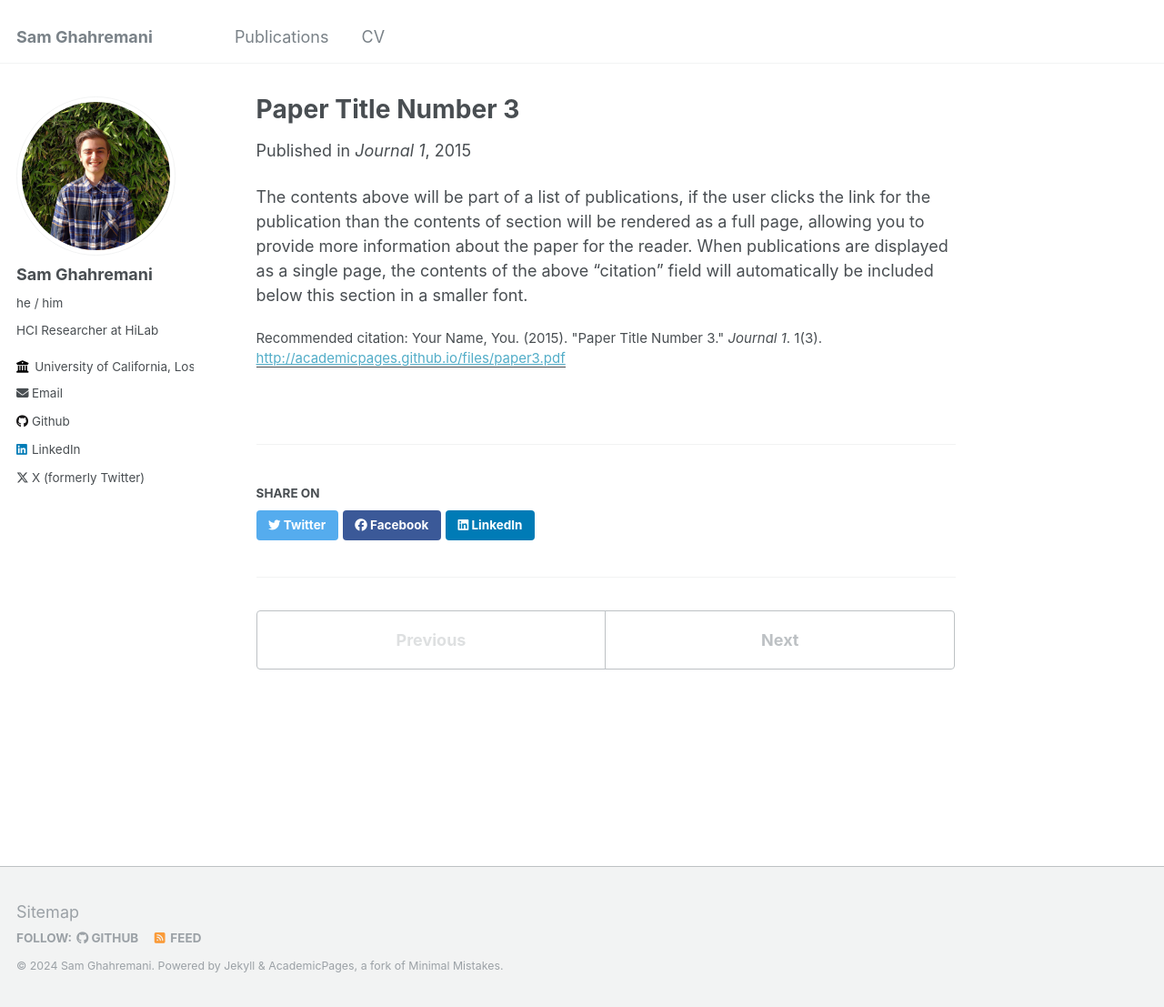
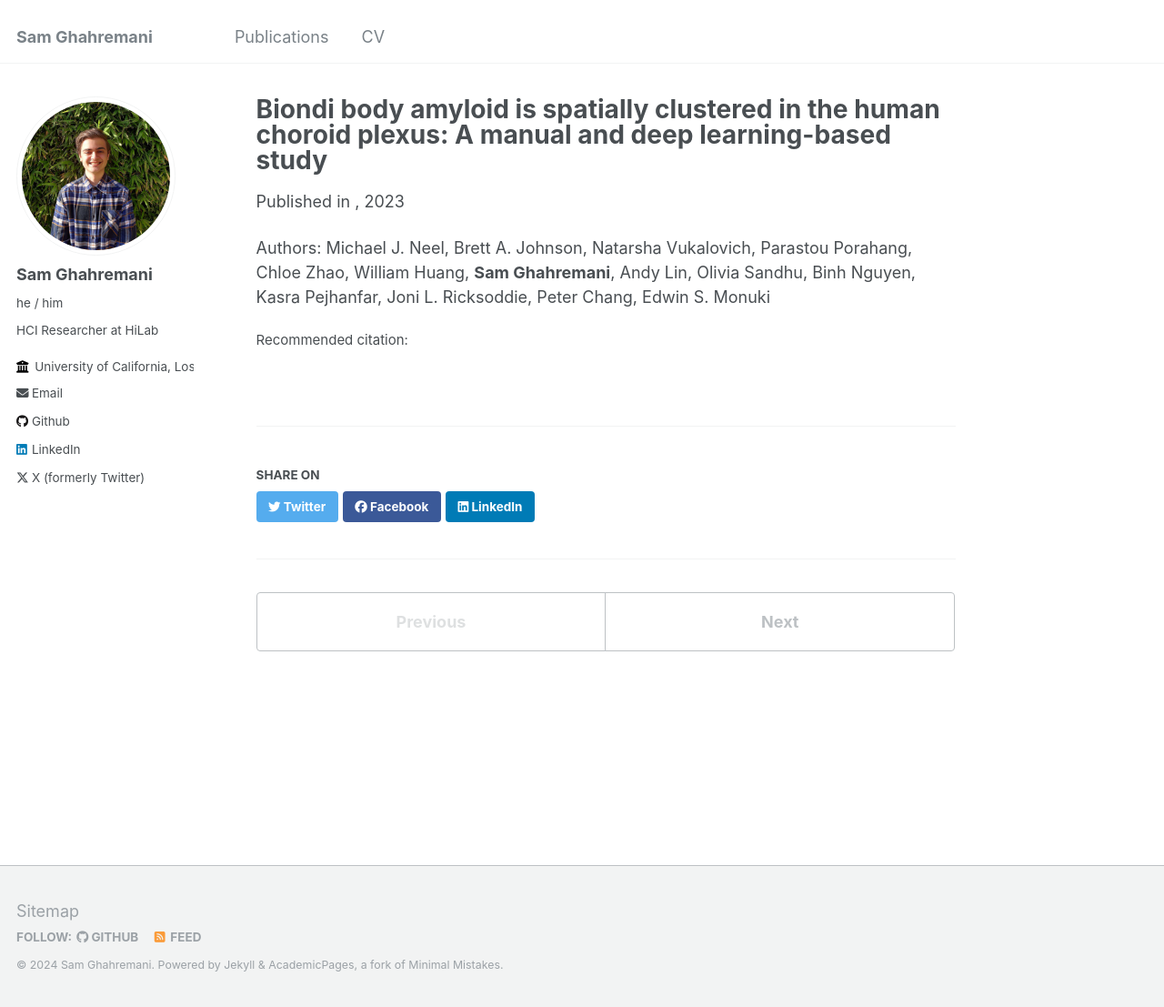
Before and after one commit to TheSamG/PersonalWebsite, a Jekyll site: the page built from _publications/3-Biondi.md, in a window 1280 px wide and 1107 px high. Shown: the whole window at 91% size. Built offline with Jekyll 4.4.1, drawn with Linux system fonts in a browser that asks for light colours.

Commit message:
added rest of monuki papers

```diff
--- a/_publications/3-Biondi.md
+++ b/_publications/3-Biondi.md
@@ -1,12 +1,12 @@
 ---
-title: "Paper Title Number 3"
+title: "Biondi body amyloid is spatially clustered in the human choroid plexus: A manual and deep learning-based study"
 collection: publications
-permalink: /publication/2015-10-01-paper-title-number-3
-excerpt: 'This paper is about the number 3. The number 4 is left for future work.'
-date: 2015-10-01
-venue: 'Journal 1'
-paperurl: 'http://academicpages.github.io/files/paper3.pdf'
-citation: 'Your Name, You. (2015). &quot;Paper Title Number 3.&quot; <i>Journal 1</i>. 1(3).'
+permalink: /publication/Biondi
+excerpt: 'PAPER IN PREPERATION'
+date: 2023-01-01
+venue: ''
+paperurl: ''
+citation: ''
 ---
 
-The contents above will be part of a list of publications, if the user clicks the link for the publication than the contents of section will be rendered as a full page, allowing you to provide more information about the paper for the reader. When publications are displayed as a single page, the contents of the above "citation" field will automatically be included below this section in a smaller font.
+Authors: Michael J. Neel, Brett A. Johnson, Natarsha Vukalovich, Parastou Porahang, Chloe Zhao, William Huang, **Sam Ghahremani**, Andy Lin, Olivia Sandhu, Binh Nguyen, Kasra Pejhanfar, Joni L. Ricksoddie, Peter Chang, Edwin S. Monuki
```
Also changed, not shown: _publications/1-Lipid.md (+8 -8 lines), _publications/2-Alzheimers.md (+8 -8 lines), _publications/4-Fibrosis.md (+4 -2 lines).
